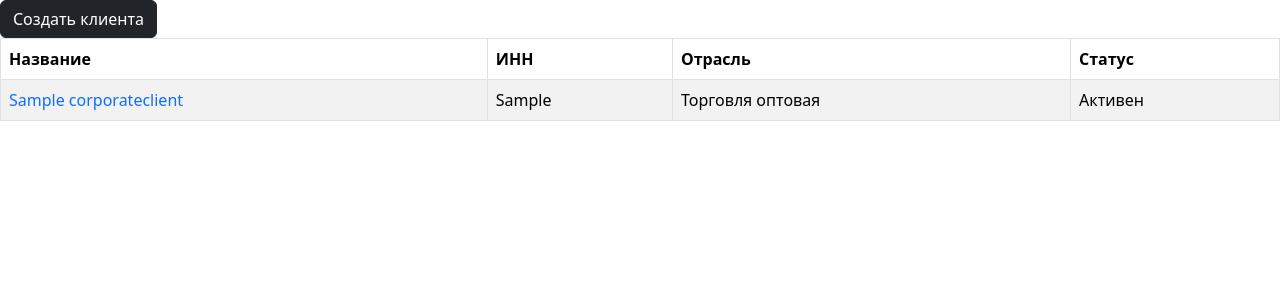
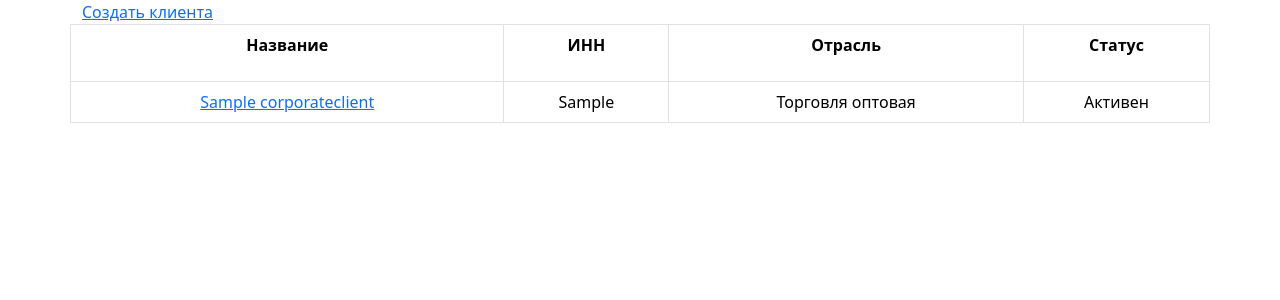
Before and after one commit to Tolgart/credit_analytics-, a Django app: page /clients/ in a window 1280 px wide. Shown: the top 300 px of the page. Run offline with Django 5.2, Linux system fonts and the light colour scheme; tables that the repository leaves empty hold one stand-in row (values such as "Sample post"); some libraries are stand-ins or nearby versions.

Commit message:
add update and delete client functions

```diff
--- a/clients/templates/base.html
+++ b/clients/templates/base.html
@@ -4,11 +4,11 @@
     <meta charset="UTF-8">
     <meta name="viewport" content="width=device-width, initial-scale=1">
     <title>{% block title %}Title{% endblock %}</title>
-    <link href="https://cdn.jsdelivr.net/npm/bootstrap@5.3.8/dist/css/bootstrap.min.css" rel="stylesheet" integrity="sha384-sRIl4kxILFvY47J16cr9ZwB07vP4J8+LH7qKQnuqkuIAvNWLzeN8tE5YBujZqJLB" crossorigin="anonymous">
+    <link href="https://cdn.jsdelivr.net/npm/bootstrap@6.0.0-alpha.1/dist/css/bootstrap.min.css" rel="stylesheet" integrity="sha384-B/GM4XqrwHnWXNOWMbloTmrYXZg10cakYGmpfsR/bbzQ6JAJI4ihuyADKLnBgrCe" crossorigin="anonymous">
 </head>
 <body>
 {% block content %}
 {% endblock %}
-<script src="https://cdn.jsdelivr.net/npm/bootstrap@5.3.8/dist/js/bootstrap.bundle.min.js" integrity="sha384-FKyoEForCGlyvwx9Hj09JcYn3nv7wiPVlz7YYwJrWVcXK/BmnVDxM+D2scQbITxI" crossorigin="anonymous"></script>
+<script type="module" src="https://cdn.jsdelivr.net/npm/bootstrap@6.0.0-alpha.1/dist/js/bootstrap.bundle.min.js" integrity="sha384-1a/pXj49ZQ1aHEmrJ+gMw1otqoVsYwlEnlD8mIfY2TV03r20Y0CN7uqx1tQogjPL" crossorigin="anonymous"></script>
 </body>
 </html>
--- a/clients/templates/clients/client_detail.html
+++ b/clients/templates/clients/client_detail.html
@@ -5,7 +5,9 @@
 {% block content %}
     <table class="table">
         <div class="card-footer">
-            <a href="{% url 'client_list' %}" class="btn btn-dark">Вернуться к списку клиентов</a>
+            <a href="{% url 'client_list' %}" class="btn-outline theme-secondary">Вернуться к списку клиентов</a>
+            <a href="{% url 'client_update' client.pk %}" class="btn-outline theme-warning" role='button'>Редактировать</a>
+            <a href="{% url 'client_delete' client.pk %}" class="btn-outline theme-danger" role='button'>Удалить</a>
         </div>
         <tbody>
             <tr>
--- a/clients/templates/clients/clients_list.html
+++ b/clients/templates/clients/clients_list.html
@@ -3,20 +3,28 @@
 {% block title %}Лист клиентов{% endblock %}
 
 {% block content %}
-    <a href="{% url 'client_create' %}" class="btn btn-dark">Создать клиента</a>
-    <table class="table table-striped table-bordered table-hover">
+
+
+    <div class="container space-y-3">
+        <div class='row'>
+            <div class='column'>
+                <a href="{% url 'client_create' %}" role="button" class="btn-outline theme-secondary" >Создать клиента</a>
+            </div>
+        </div>
+        <div class="row text-center">
+            <table class="table table-bordered table-hover">
                 <thead>
                     <tr>
-                <th>Название</th>
-                <th>ИНН</th>
-                <th>Отрасль</th>
-                <th>Статус</th>
+                        <th><p class="fg-emphasis-primary">Название</p></th>
+                        <th><p class="fg-emphasis-primary">ИНН</p></th>
+                        <th><p class="fg-emphasis-primary">Отрасль</p></th>
+                        <th><p class="fg-emphasis-primary">Статус</p></th>
                     </tr>
                 </thead>
                 <tbody>
                     {% for client in clients %}
                         <tr>
-                    <td><a href="{% url 'client_detail' client.pk %}" class="link-primary link-underline-opacity-0 link-underline-opacity-100-hover">{{ client.name }}</a></td>
+                            <td><a href="{% url 'client_detail' client.pk %}" class="theme-secondary underline-offset-2 underline-20 hover:underline-100">{{ client.name }}</a></td>
                             <td>{{ client.inn }}</td>
                             <td>{{ client.get_industry_display }}</td>
                             <td>{% if client.is_active %}Активен{% else %}Неактивен{% endif %}</td>
@@ -24,4 +32,6 @@
                     {% endfor %}
                 </tbody>
             </table>
+        </div>
+    </div>
 {% endblock %}
--- a/clients/urls.py
+++ b/clients/urls.py
@@ -5,4 +5,6 @@ urlpatterns = [
     path('', views.client_list, name='client_list'),
     path('<int:pk>/', views.client_detail, name='client_detail'),
     path('create/', views.client_create, name='client_create'),
+    path('<int:pk>/update/', views.client_update, name='client_update'),
+    path('<int:pk>/delete/', views.client_delete, name='client_delete'),
 ]
--- a/clients/views.py
+++ b/clients/views.py
@@ -32,3 +32,25 @@ def client_create(request):
         form = CorporateClientForm()
 
     return render(request, 'clients/client_form.html', {'form': form})
+
+
+def client_update(request, pk):
+    client = get_object_or_404(CorporateClient, pk=pk)
+    if request.method == 'POST':
+        form = CorporateClientForm(request.POST, instance=client)
+        if form.is_valid():
+            form.save()
+            return redirect('client_detail', pk=pk)
+    else:
+        form = CorporateClientForm(instance=client)
+
+    return render(request, 'clients/client_form.html', {'form': form})
+
+
+def client_delete(request, pk):
+    client = get_object_or_404(CorporateClient, pk=pk)
+    if request.method == 'POST':
+        client.delete()
+        return redirect('client_list')
+
+    return render(request, 'clients/client_confirm_delete.html', {'client': client})
```
Also changed, not shown: clients/templates/clients/client_confirm_delete.html (added, +14 -0 lines), clients/templates/clients/client_form.html (+4 -4 lines). Lines whose indentation alone changed are shown as unchanged.
